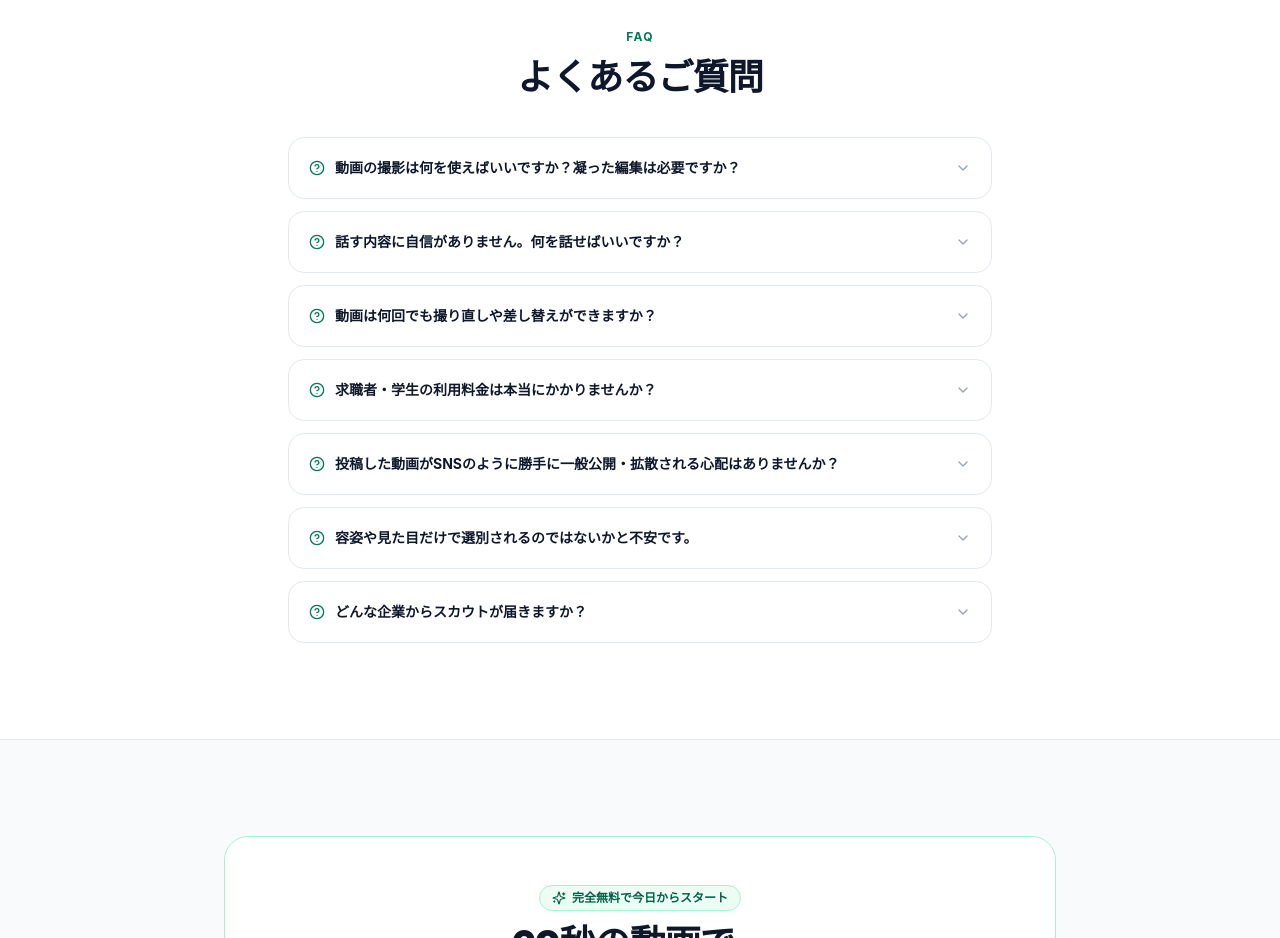
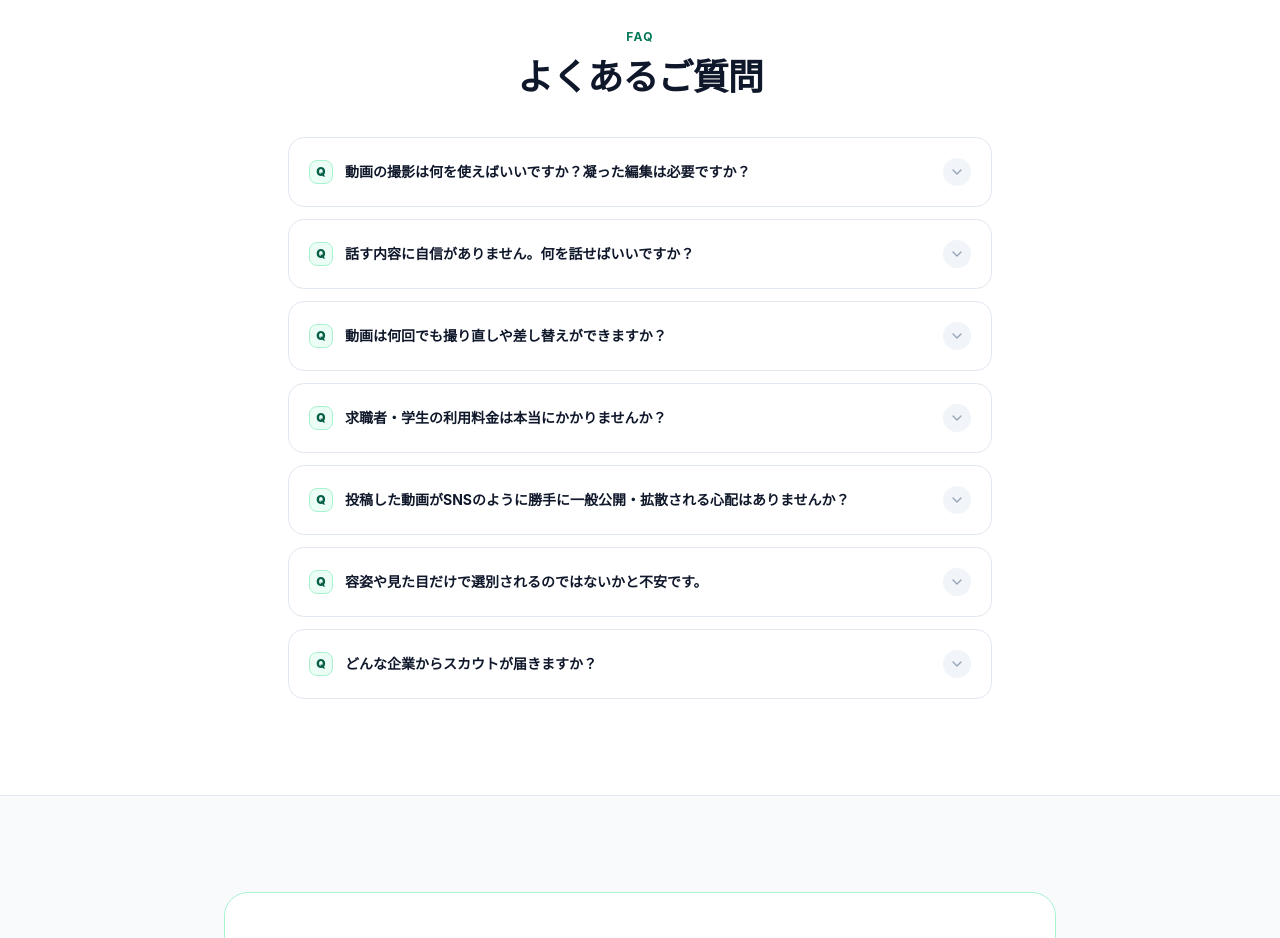
Before and after one commit to nanato0102/jobswipe, a Next.js app: page / in a window 1280 px wide. Shown: the part 3860-4798 px from the top of the page. Built offline with nearby package versions, Linux system fonts and the light colour scheme.

Commit message:
fix(faq): redesign FAQ accordion with structured Q/A badges, active color highlights, and smooth open states

```diff
--- a/src/app/for-company/page.tsx
+++ b/src/app/for-company/page.tsx
@@ -526,27 +526,50 @@ export default function ForCompanyPage() {
               return (
                 <div
                   key={index}
-                  className="bg-white rounded-2xl border border-slate-200 shadow-xs overflow-hidden transition-colors"
+                  className={`rounded-2xl border transition-all duration-200 overflow-hidden ${
+                    isOpen
+                      ? "border-blue-400/80 bg-white shadow-sm ring-1 ring-blue-300/40"
+                      : "border-slate-200 bg-white hover:border-slate-300 shadow-2xs"
+                  }`}
                 >
                   <button
                     type="button"
                     onClick={() => toggleFaq(index)}
-                    className="w-full p-4 sm:p-5 text-left flex items-center justify-between gap-4 font-bold text-slate-900 text-xs sm:text-sm cursor-pointer hover:bg-slate-50 transition-colors"
+                    className="w-full p-4 sm:p-5 text-left flex items-start sm:items-center justify-between gap-4 cursor-pointer transition-colors"
                   >
-                    <span className="flex items-center gap-2.5">
-                      <HelpCircle className="w-4 h-4 text-blue-700 flex-shrink-0" />
-                      <span>{faq.q}</span>
-                    </span>
-                    {isOpen ? (
-                      <ChevronUp className="w-4 h-4 text-slate-400 flex-shrink-0" />
-                    ) : (
-                      <ChevronDown className="w-4 h-4 text-slate-400 flex-shrink-0" />
-                    )}
+                    <div className="flex items-start sm:items-center gap-3">
+                      <span
+                        className={`w-6 h-6 rounded-lg text-xs font-black flex items-center justify-center flex-shrink-0 transition-colors mt-0.5 sm:mt-0 ${
+                          isOpen
+                            ? "bg-blue-700 text-white"
+                            : "bg-blue-50 text-blue-800 border border-blue-200"
+                        }`}
+                      >
+                        Q
+                      </span>
+                      <span className="font-bold text-slate-900 text-xs sm:text-sm leading-snug">
+                        {faq.q}
+                      </span>
+                    </div>
+                    <div
+                      className={`w-7 h-7 rounded-full flex items-center justify-center flex-shrink-0 transition-transform duration-200 ${
+                        isOpen ? "bg-blue-50 text-blue-700 rotate-180" : "bg-slate-100 text-slate-400"
+                      }`}
+                    >
+                      <ChevronDown className="w-4 h-4" />
+                    </div>
                   </button>
 
                   {isOpen && (
-                    <div className="px-5 pb-5 pt-1 text-xs sm:text-sm text-slate-600 leading-relaxed border-t border-slate-100 bg-slate-50/60">
-                      {faq.a}
+                    <div className="px-4 sm:px-5 pb-5 pt-3.5 border-t border-slate-100 bg-slate-50/70 animate-fade-in">
+                      <div className="flex items-start gap-3">
+                        <span className="w-6 h-6 rounded-lg bg-slate-900 text-white text-xs font-black flex items-center justify-center flex-shrink-0 shadow-2xs mt-0.5">
+                          A
+                        </span>
+                        <p className="text-xs sm:text-sm text-slate-600 leading-relaxed pt-0.5">
+                          {faq.a}
+                        </p>
+                      </div>
                     </div>
                   )}
                 </div>
--- a/src/app/page.tsx
+++ b/src/app/page.tsx
@@ -732,27 +732,50 @@ export default function HomePage() {
               return (
                 <div
                   key={index}
-                  className="bg-white rounded-2xl border border-slate-200 shadow-xs overflow-hidden transition-colors"
+                  className={`rounded-2xl border transition-all duration-200 overflow-hidden ${
+                    isOpen
+                      ? "border-emerald-400/80 bg-white shadow-sm ring-1 ring-emerald-300/40"
+                      : "border-slate-200 bg-white hover:border-slate-300 shadow-2xs"
+                  }`}
                 >
                   <button
                     type="button"
                     onClick={() => toggleFaq(index)}
-                    className="w-full p-4 sm:p-5 text-left flex items-center justify-between gap-4 font-bold text-slate-900 text-xs sm:text-sm cursor-pointer hover:bg-slate-50 transition-colors"
+                    className="w-full p-4 sm:p-5 text-left flex items-start sm:items-center justify-between gap-4 cursor-pointer transition-colors"
                   >
-                    <span className="flex items-center gap-2.5">
-                      <HelpCircle className="w-4 h-4 text-emerald-700 flex-shrink-0" />
-                      <span>{faq.q}</span>
-                    </span>
-                    {isOpen ? (
-                      <ChevronUp className="w-4 h-4 text-slate-400 flex-shrink-0" />
-                    ) : (
-                      <ChevronDown className="w-4 h-4 text-slate-400 flex-shrink-0" />
-                    )}
+                    <div className="flex items-start sm:items-center gap-3">
+                      <span
+                        className={`w-6 h-6 rounded-lg text-xs font-black flex items-center justify-center flex-shrink-0 transition-colors mt-0.5 sm:mt-0 ${
+                          isOpen
+                            ? "bg-emerald-700 text-white"
+                            : "bg-emerald-50 text-emerald-800 border border-emerald-200"
+                        }`}
+                      >
+                        Q
+                      </span>
+                      <span className="font-bold text-slate-900 text-xs sm:text-sm leading-snug">
+                        {faq.q}
+                      </span>
+                    </div>
+                    <div
+                      className={`w-7 h-7 rounded-full flex items-center justify-center flex-shrink-0 transition-transform duration-200 ${
+                        isOpen ? "bg-emerald-50 text-emerald-700 rotate-180" : "bg-slate-100 text-slate-400"
+                      }`}
+                    >
+                      <ChevronDown className="w-4 h-4" />
+                    </div>
                   </button>
 
                   {isOpen && (
-                    <div className="px-5 pb-5 pt-1 text-xs sm:text-sm text-slate-600 leading-relaxed border-t border-slate-200 bg-white">
-                      {faq.a}
+                    <div className="px-4 sm:px-5 pb-5 pt-3.5 border-t border-slate-100 bg-slate-50/70 animate-fade-in">
+                      <div className="flex items-start gap-3">
+                        <span className="w-6 h-6 rounded-lg bg-slate-900 text-white text-xs font-black flex items-center justify-center flex-shrink-0 shadow-2xs mt-0.5">
+                          A
+                        </span>
+                        <p className="text-xs sm:text-sm text-slate-600 leading-relaxed pt-0.5">
+                          {faq.a}
+                        </p>
+                      </div>
                     </div>
                   )}
                 </div>
```
